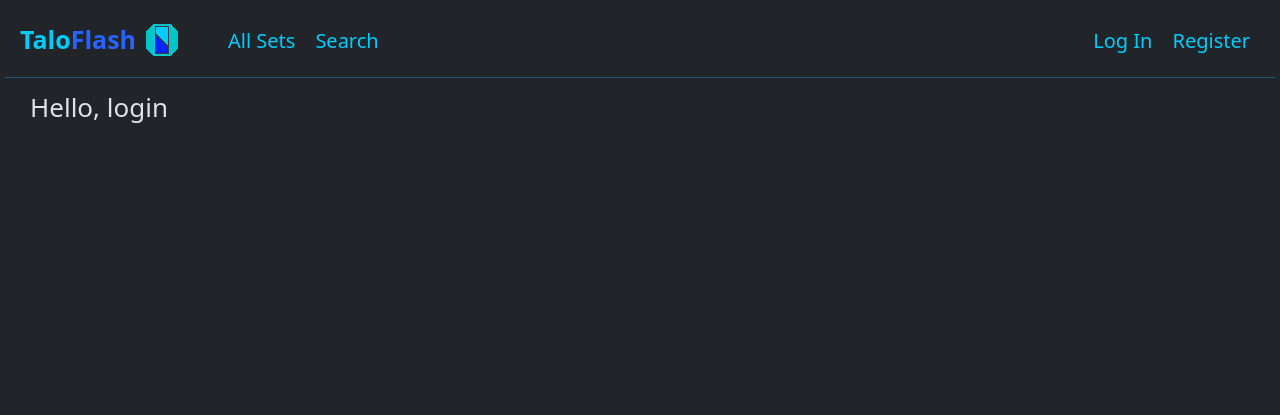
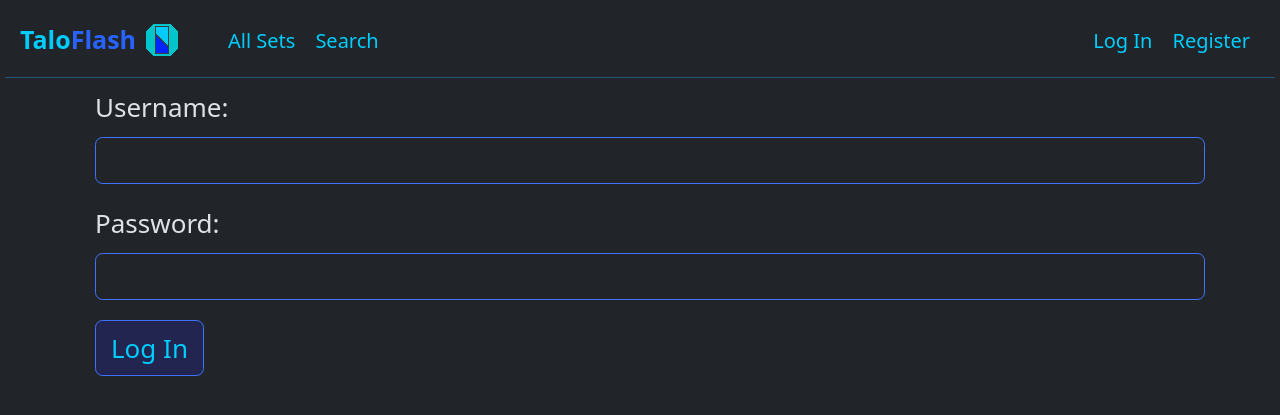
Before and after one commit to talosak/CS50W, a Django app: page /login in a window 1280 px wide. Shown: the top 415 px of the page. Run offline with Django 4.2, Linux system fonts and the light colour scheme.

Commit message:
created login page

```diff
--- a/capstone/taloflash/static/taloflash/styles.css
+++ b/capstone/taloflash/static/taloflash/styles.css
@@ -5,6 +5,12 @@
     --dynamic-blue-bg: #212550;
     --dynamic-blue-highlight: #80ffff;
     --dynamic-blue-muted: #225577;
+    --alert-success-bg: #153714;
+    --alert-success-border-color: #20a231;
+    --alert-success-text-color: #20cc31;
+    --alert-danger-bg: #371415;
+    --alert-danger-border-color: #cc3120;
+    --alert-danger-text-color: #a23120;
     font-size: 20px;
 }
 
@@ -18,6 +24,12 @@ main {
     --dynamic-blue-highlight: #000077;
     --dynamic-blue-muted: #5599ff;
     --dynamic-blue-bg: #eeeeff;
+    --alert-success-bg: ;
+    --alert-success-border-color: ;
+    --alert-success-text-color: ;
+    --alert-danger-bg: ;
+    --alert-danger-border-color: ;
+    --alert-danger-text-color: ;
 }
 
 .dynamic-blue-text {
@@ -55,3 +67,17 @@ main {
 .input-blue:focus {
     border: 1px var(--custom-blue) solid;
 }
+
+.alert-success {
+    background-color: var(--alert-success-bg);
+    color: var(--alert-success-text-color);
+    border-color: var(--alert-success-border-color);
+    font-size: 22px;
+}
+
+.alert-danger {
+    background-color: var(--alert-danger-bg);
+    color: var(--alert-danger-text-color);
+    border-color: var(--alert-danger-border-color);
+    font-size: 22px;
+}
--- a/capstone/taloflash/templates/taloflash/login.html
+++ b/capstone/taloflash/templates/taloflash/login.html
@@ -5,5 +5,18 @@
 {% block script %}{% endblock %}
 
 {% block body %}
-    Hello, login
+    <div class="container-lg">
+        <form method="post" action="{% url 'login' %}">
+            {% csrf_token %}
+            <div class="mb-3">
+                <label class="form-label" for="loginUsernameForm">Username:</label>
+                <input type="text" name="username" class="form-control input-blue" id="loginUsernameForm">
+            </div>
+            <div class="mb-3">
+                <label class="form-label" for="loginPasswordForm">Password:</label>
+                <input type="password" name="password" class="form-control input-blue" id="loginPasswordForm">
+            </div>
+            <button type="submit" class="btn btn-custom-blue">Log In</button>
+        </form>
+    </div>
 {% endblock %}
```
